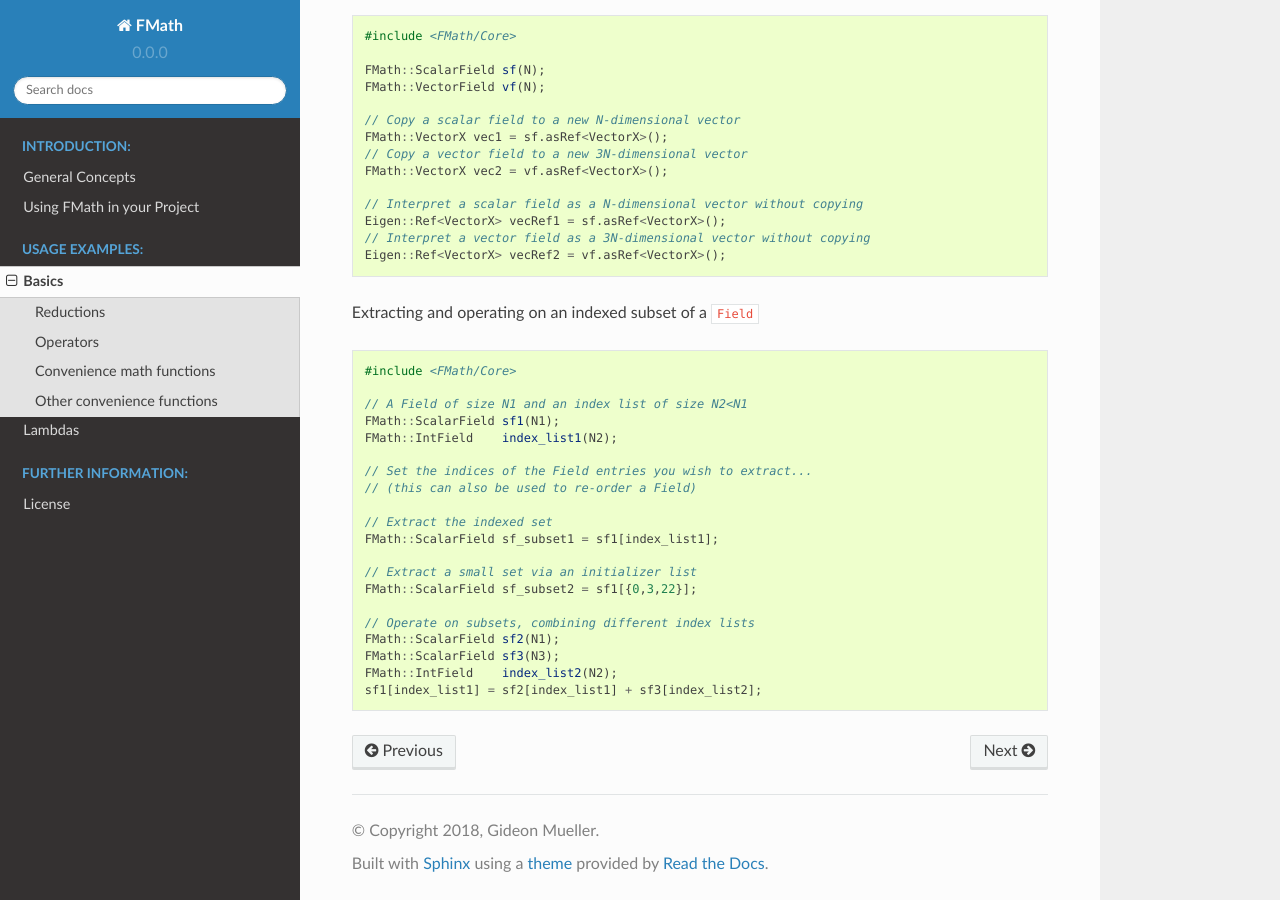
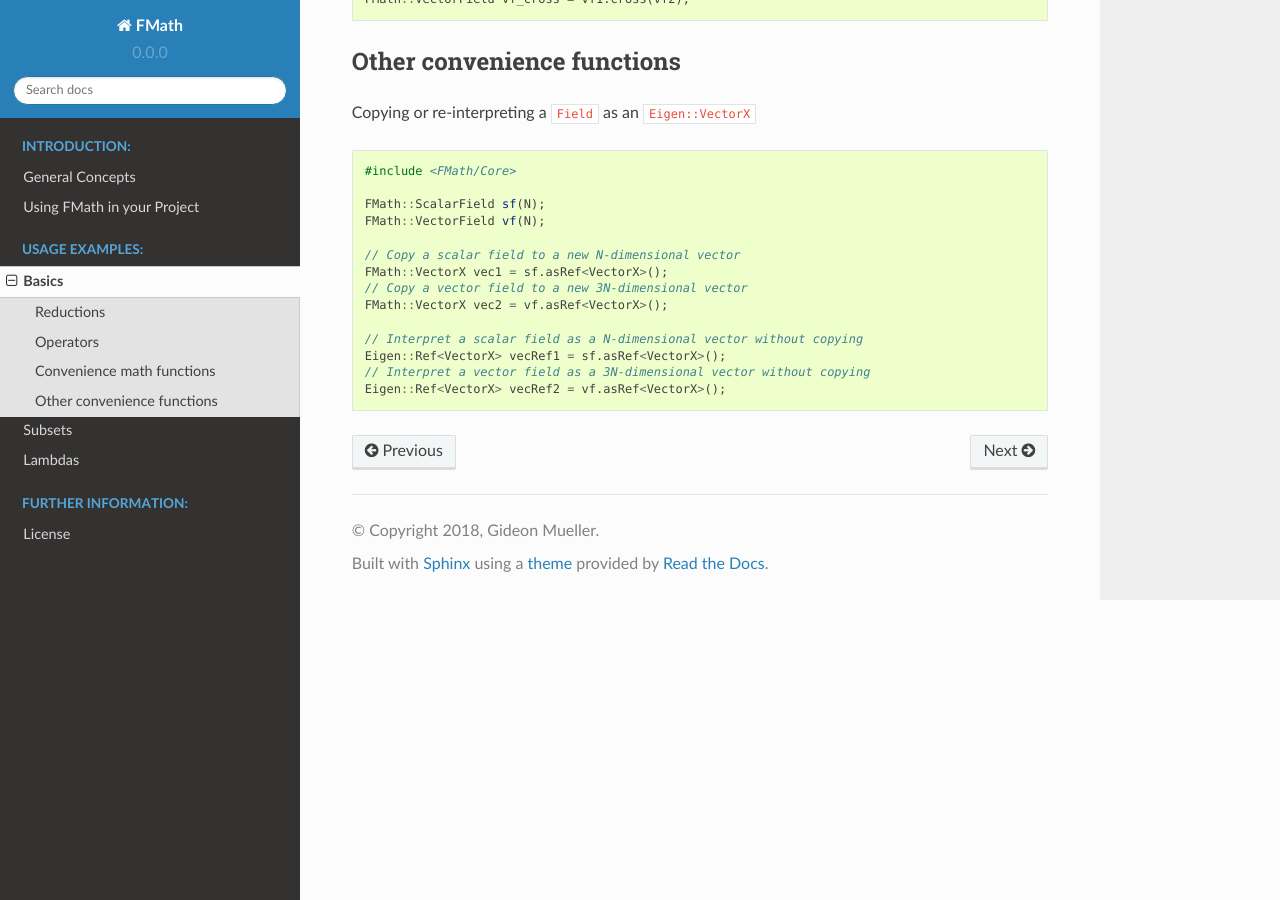
Before and after one commit to Trick-17/FMath, a Sphinx documentation site: the page built from docs/Basics.md, in a window 1280 px wide and 900 px high, scrolled down 1021 px. Built offline with Sphinx 7.4.7 and the Read the Docs theme 2.0.0, drawn with Linux system fonts in a browser that asks for light colours; some of the changed text lies outside the part shown.

Commit message:
Added documentation for subsets and slices. Also slightly improved documentation of basics.

````diff
--- a/docs/Examples_Basics.md
+++ b/docs/Basics.md
@@ -63,28 +71,3 @@
 // Interpret a vector field as a 3N-dimensional vector without copying
 Eigen::Ref<VectorX> vecRef2 = vf.asRef<VectorX>();
 ```
-
-Extracting and operating on an indexed subset of a `Field`
-
-```C++
-#include <FMath/Core>
-
-// A Field of size N1 and an index list of size N2<N1
-FMath::ScalarField sf1(N1);
-FMath::IntField    index_list1(N2);
-
-// Set the indices of the Field entries you wish to extract...
-// (this can also be used to re-order a Field)
-
-// Extract the indexed set
-FMath::ScalarField sf_subset1 = sf1[index_list1];
-
-// Extract a small set via an initializer list
-FMath::ScalarField sf_subset2 = sf1[{0,3,22}];
-
-// Operate on subsets, combining different index lists
-FMath::ScalarField sf2(N1);
-FMath::ScalarField sf3(N3);
-FMath::IntField    index_list2(N2);
-sf1[index_list1] = sf2[index_list1] + sf3[index_list2];
-```
--- a/docs/index.rst
+++ b/docs/index.rst
@@ -19,7 +19,8 @@
    :maxdepth: 1
    :caption: Usage Examples:
 
-   Basics <Examples_Basics>
+   Basics  <Basics>
+   Subsets <Subsets>
    Lambdas <Lambdas>
 
 .. toctree::
````
Also changed, not shown: other parts of docs/Basics.md (+10 -2 lines), docs/Subsets.md (added, +78 -0 lines).
